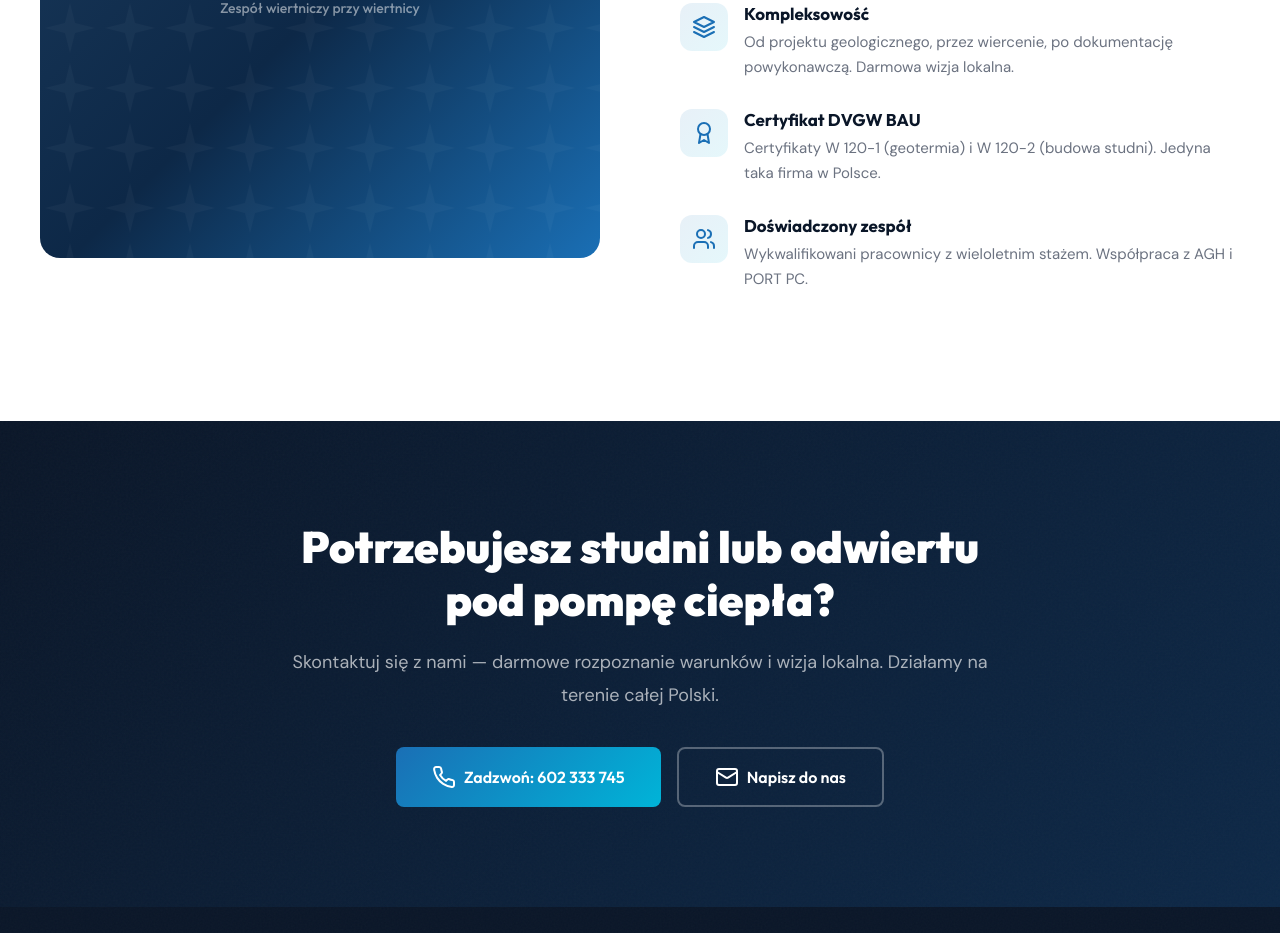
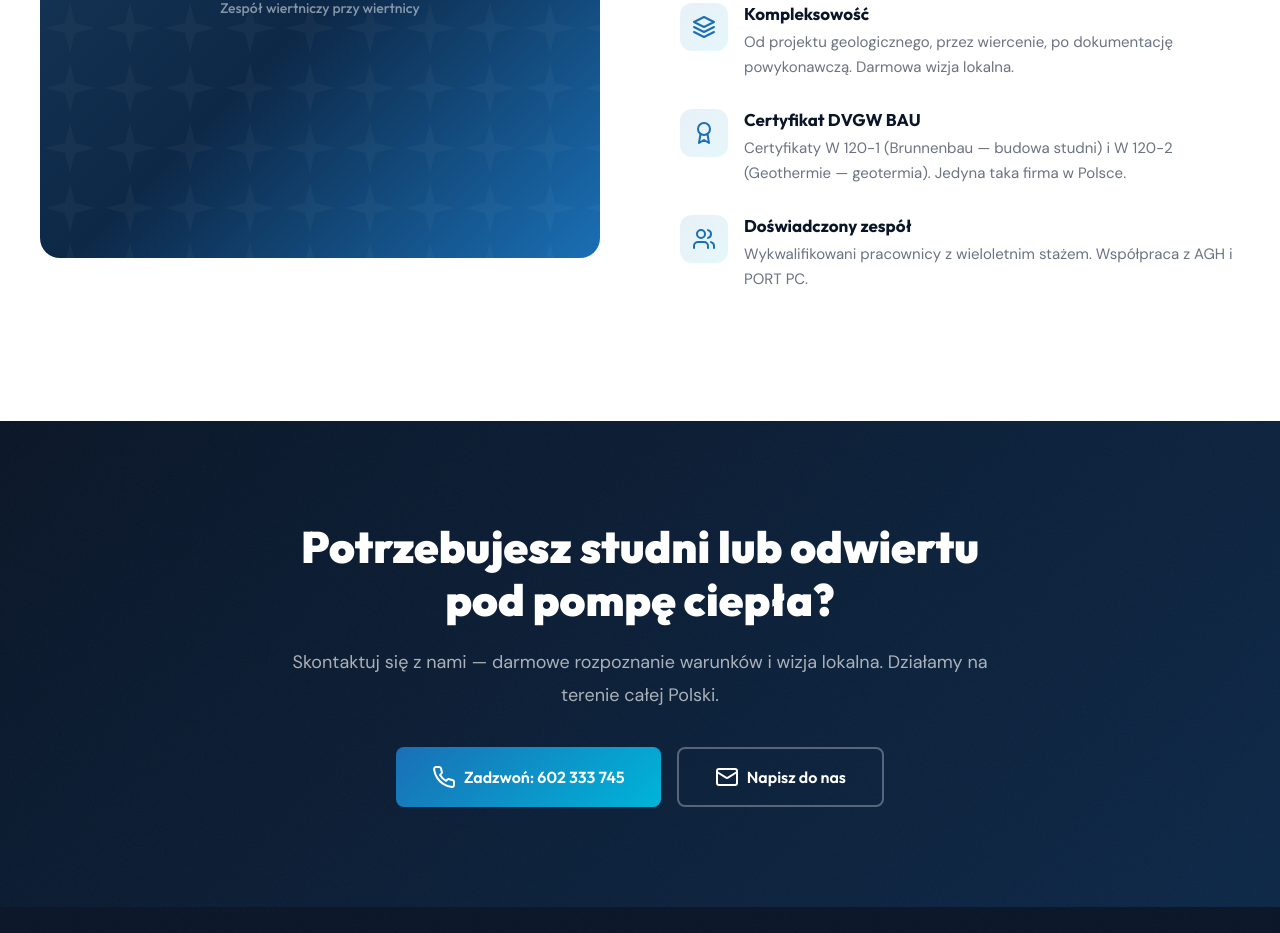
Before and after one commit to FRATAK4/StudnieBiz, a React (Vite) app: page / in a window 1280 px wide. Shown: the part 2532-3465 px from the top of the page. Built offline with nearby package versions, Linux system fonts and the light colour scheme.

Commit message:
fix: fix certificates numbers on HomePage

```diff
--- a/src/pages/HomePage.jsx
+++ b/src/pages/HomePage.jsx
@@ -207,7 +207,7 @@ export default function HomePage() {
                                 Jako jedyna firma wiertnicza w Polsce posiadamy niemiecki certyfikat DVGW BAU.
                             </p>
                             <FeatureItem icon={Icons.layers} title="Kompleksowość" description="Od projektu geologicznego, przez wiercenie, po dokumentację powykonawczą. Darmowa wizja lokalna." />
-                            <FeatureItem icon={Icons.award} title="Certyfikat DVGW BAU" description="Certyfikaty W 120-1 (geotermia) i W 120-2 (budowa studni). Jedyna taka firma w Polsce." />
+                            <FeatureItem icon={Icons.award} title="Certyfikat DVGW BAU" description="Certyfikaty W 120-1 (Brunnenbau — budowa studni) i W 120-2 (Geothermie — geotermia). Jedyna taka firma w Polsce." />
                             <FeatureItem icon={Icons.users} title="Doświadczony zespół" description="Wykwalifikowani pracownicy z wieloletnim stażem. Współpraca z AGH i PORT PC." />
                         </AnimatedSection>
                     </div>
```
